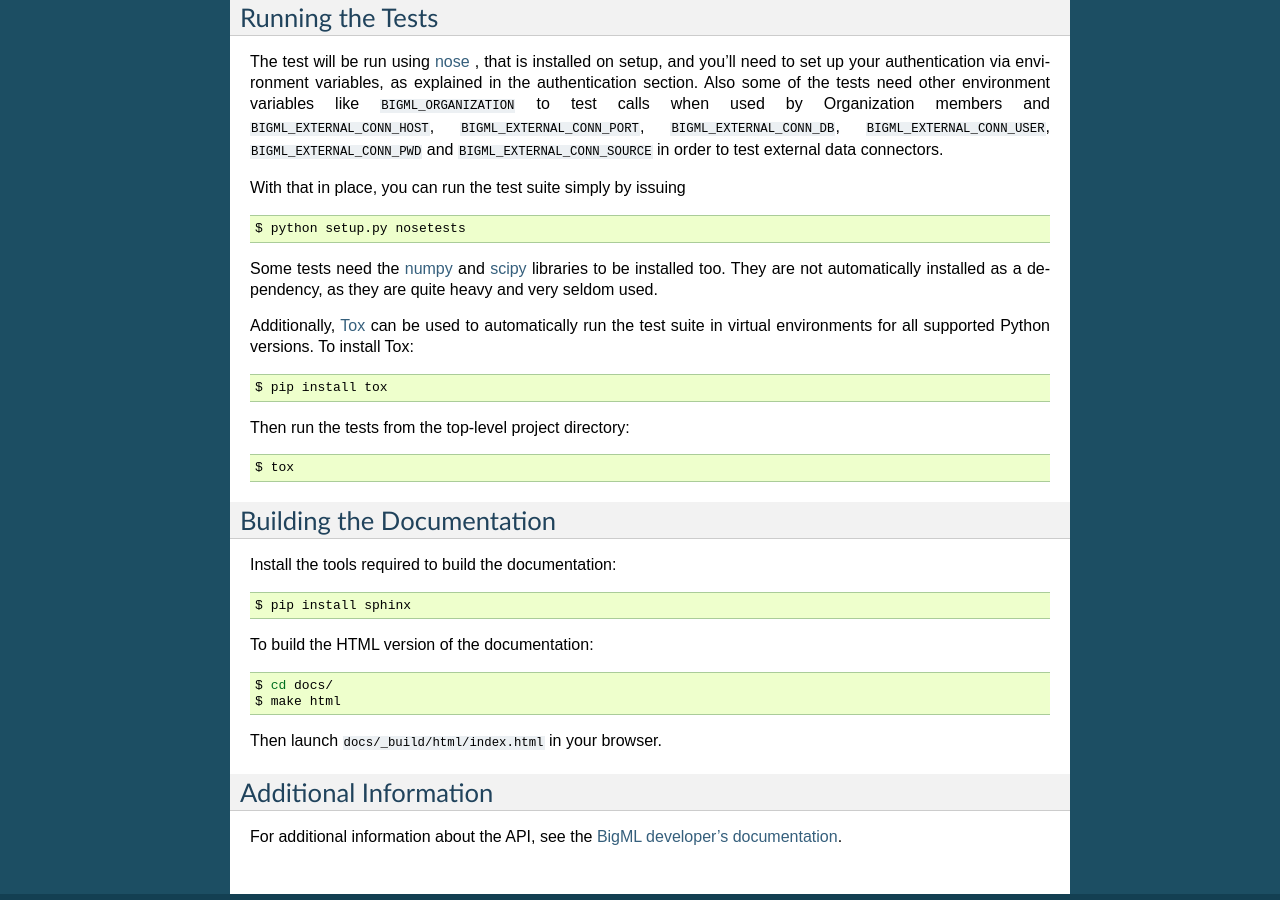
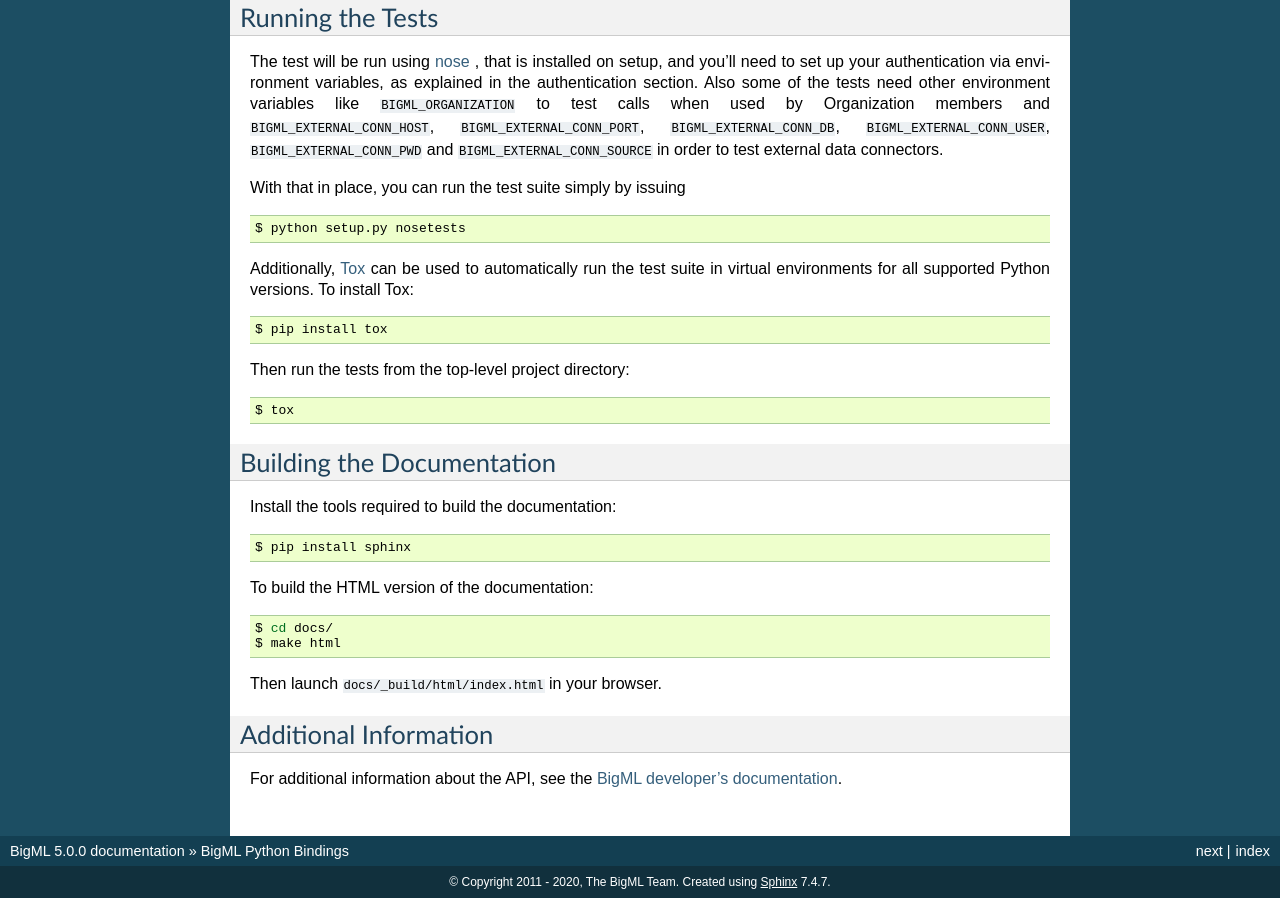
Before and after one commit to bigmlcom/python, a Sphinx documentation site: the page built from docs/index.rst, in a window 1280 px wide and 900 px high, scrolled down 11156 px. Built offline with Sphinx 7.4.7, drawn with Linux system fonts in a browser that asks for light colours; pages that are not in the unit, such as notebooks, are missing from menus.

```diff
--- a/docs/index.rst
+++ b/docs/index.rst
@@ -806,11 +806,6 @@
 
     $ python setup.py nosetests
 
-Some tests need the `numpy <http://www.numpy.org/>`_ and
-`scipy <http://www.scipy.org/>`_ libraries to be installed too. They are not
-automatically installed as a dependency, as they are quite heavy and very
-seldom used.
-
 Additionally, `Tox <http://tox.testrun.org/>`_ can be used to
 automatically run the test suite in virtual environments for all
 supported Python versions.  To install Tox:
```
Also changed, not shown: .travis.yml.
